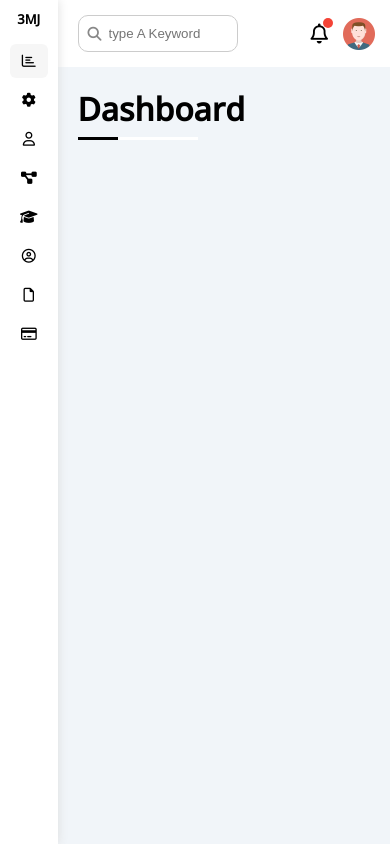
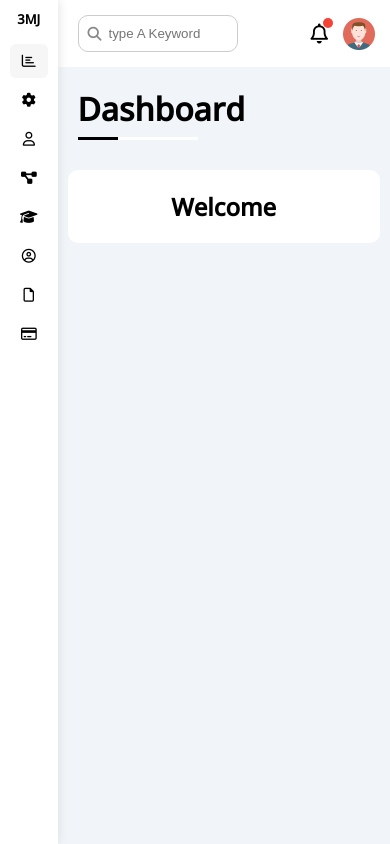
Before and after one commit to mario-emad/TemplateThreeDashboard, a plain HTML site: page index.html in a window 390 px wide. Drawn offline with nearby package versions, Linux system fonts and the light colour scheme.

Commit message:
Adding Wrapper and Widget Boxs

```diff
--- a/css/framework.css
+++ b/css/framework.css
@@ -17,12 +17,26 @@
 /* End Component */
 
 /* Start Box */
+@media (max-width: 767px) {
+    .block-mobile {
+        display: block;
+    }
+}
+
 .d-flex {
     display: flex;
 }
 
 .align-center {
     align-items: center;
+}
+
+.d-grid {
+    display: grid;
+}
+
+.gap-20 {
+    gap: 20px;
 }
 
 /* End Box */
@@ -80,6 +94,12 @@
     font-size: 14px;
 }
 
+@media (max-width: 767px) {
+    .txt-c-mobile {
+        text-align: center;
+    }
+}
+
 /* End Font *
 
 /* Start Border */
@@ -91,6 +111,14 @@
     -o-border-radius: 6px;
 }
 
+.rad-10 {
+    border-radius: 10px;
+    -webkit-border-radius: 10px;
+    -moz-border-radius: 10px;
+    -ms-border-radius: 10px;
+    -o-border-radius: 10px;
+}
+
 /* End Border */
 
 /* Start Dimentions */
--- a/css/master.css
+++ b/css/master.css
@@ -211,7 +211,7 @@ ul {
 
 /* Start Head */
 
-/* Start Page */
+/* Start Page_1 */
 
 .page h1 {
     margin: 20px 20px 40px;
@@ -236,6 +236,25 @@ ul {
     width: 40px;
 }
 
-/* End Page */
+.wrapper {
+    grid-template-columns: repeat(auto-fill, minmax(450px, 1fr));
+    margin-left: 20px;
+    margin-right: 20px;
+}
+
+@media (max-width: 767px) {
+    .wrapper {
+        grid-template-columns: minmax(200px, 1fr);
+        margin-left: 10px;
+        margin-right: 10px;
+        gap: 10px;
+    }
+}
+
+/* Start Welcome Part */
+
+/* End Welcome Part */
+
+/* End Page_1 */
 
 /* End Content */
--- a/index.html
+++ b/index.html
@@ -84,6 +84,11 @@
             </div>
             <!-- End Head -->
             <h1 class="p-relative">Dashboard</h1>
+            <div class="wrapper d-grid gap-20">
+                <div class="welcome bg-white rad-10 txt-c-mobile block-mobile">
+                    <h2>Welcome</h2>
+                </div>
+            </div>
         </div>
     </div>
 </body>
```
